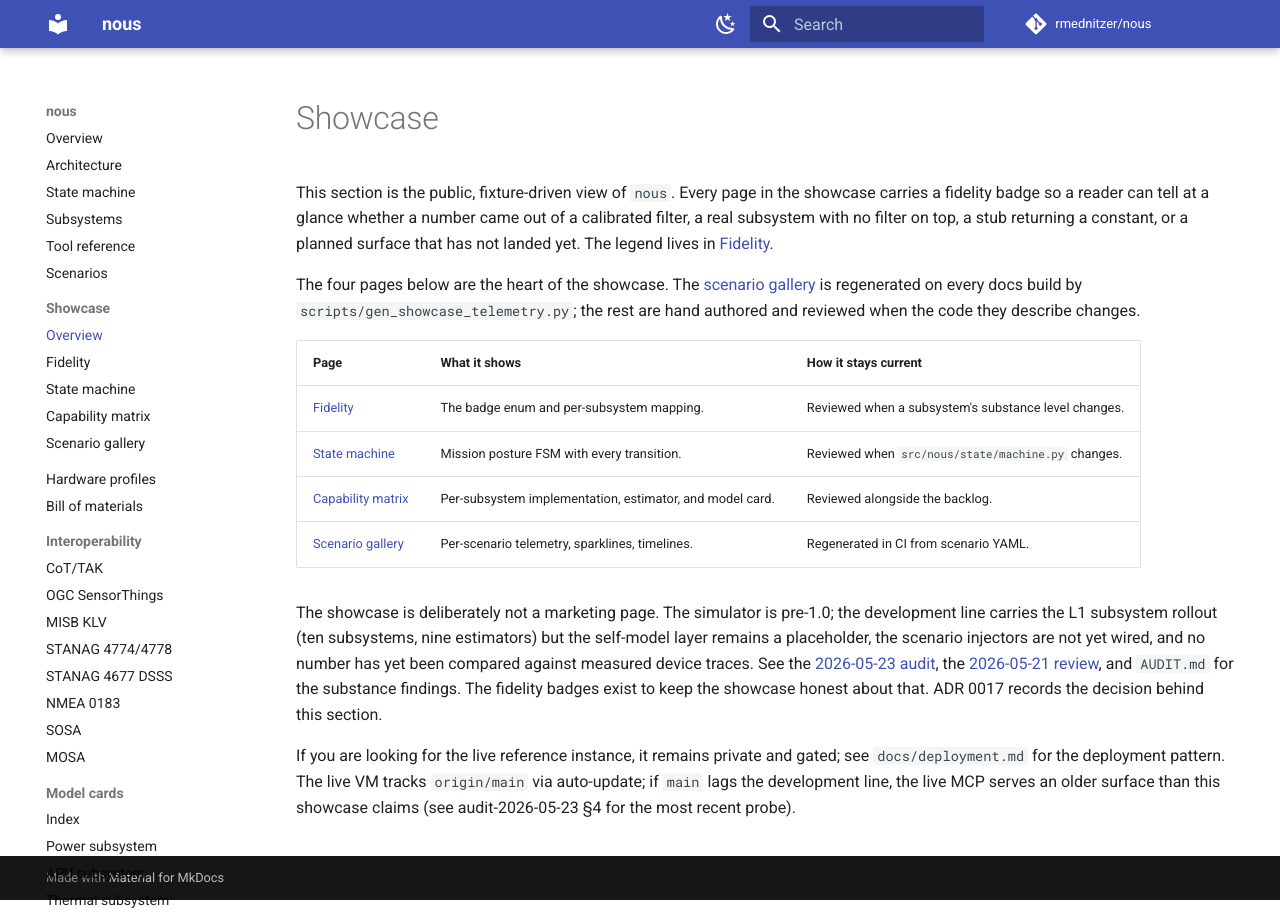
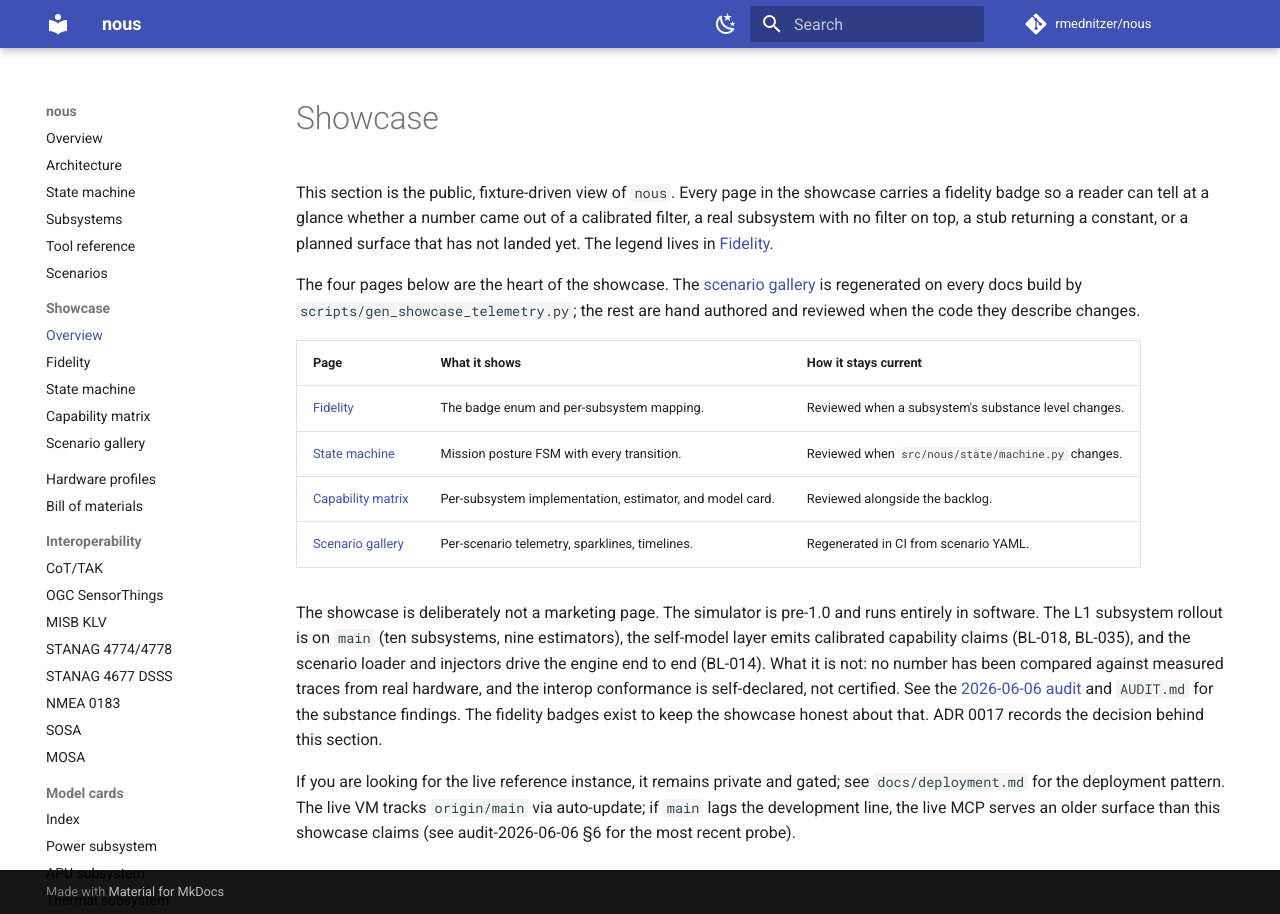
Before and after one commit to rmednitzer/nous, an MkDocs documentation site: the page built from docs/showcase/README.md, in a window 1280 px wide. Built offline with MkDocs 1.6.1 and Material for MkDocs 9.7.7, drawn with Linux system fonts in a browser that asks for light colours; comment, search, counter and statistics services are not loaded.

Commit message:
docs(showcase): refresh showcase overview and fidelity page
Sweep of the hand-authored showcase pages turned up stale "not yet
wired" claims that the L1 / self-model / scenario work has since
falsified:

- showcase/README.md: dropped "the self-model layer remains a
  placeholder" (BL-018 / BL-035 wired it) and "the scenario injectors
  are not yet wired" (BL-014 wired loader + injectors). Replaced the
  outdated caveats with the real current ones (no comparison against
  measured hardware traces; interop conformance self-declared, not
  certified) and pointed the substance-findings and live-probe links at
  the 2026-06-06 audit.
- fidelity.md: the subsystem mapping pinned a stale dev revision and
  claimed the L1 rollout had not merged to main (it reached main in
  PR #38); the inference row called the cloud path a "BL-013 follow-up"
  when inference_cloud is registered (ADR 0034, enrichment is BL-069).
- README.md: L1 estimators are "landed on main", not "on the
  development line" (on main since PR #38, running on the live VM).

state-machine.md was checked and is current (its diagram has the 50
transitions of the ADR 0030 table). Validated: policy + mkdocs build
--strict clean.

https://claude.ai/code/session_01Xs2Eo4Sx2ZJDYHpxuPrbc7
Signed-off-by: Roman Mednitzer <r.mednitzer@outlook.com>

```diff
--- a/docs/showcase/README.md
+++ b/docs/showcase/README.md
@@ -19,12 +19,13 @@ authored and reviewed when the code they describe changes.
 | [Scenario gallery](scenarios/README.md) | Per-scenario telemetry, sparklines, timelines. | Regenerated in CI from scenario YAML. |
 
 The showcase is deliberately not a marketing page. The simulator is
-pre-1.0; the development line carries the L1 subsystem rollout (ten
-subsystems, nine estimators) but the self-model layer remains a
-placeholder, the scenario injectors are not yet wired, and no number
-has yet been compared against measured device traces. See the
-[2026-05-23 audit](../audit-2026-05-23.md), the
-[2026-05-21 review](../review-2026-05-21.md), and `AUDIT.md` for the
+pre-1.0 and runs entirely in software. The L1 subsystem rollout is on
+`main` (ten subsystems, nine estimators), the self-model layer emits
+calibrated capability claims (BL-018, BL-035), and the scenario loader
+and injectors drive the engine end to end (BL-014). What it is not: no
+number has been compared against measured traces from real hardware, and
+the interop conformance is self-declared, not certified. See the
+[2026-06-06 audit](../audit-2026-06-06.md) and `AUDIT.md` for the
 substance findings. The fidelity badges exist to keep the showcase
 honest about that. ADR 0017 records the decision behind this section.
 
@@ -32,5 +33,5 @@ If you are looking for the live reference instance, it remains
 private and gated; see `docs/deployment.md` for the deployment
 pattern. The live VM tracks `origin/main` via auto-update; if `main`
 lags the development line, the live MCP serves an older surface than
-this showcase claims (see audit-2026-05-23 §4 for the most recent
+this showcase claims (see audit-2026-06-06 §6 for the most recent
 probe).
```
Also changed, not shown: README.md (+1 -1 lines), docs/showcase/fidelity.md (+4 -3 lines).
